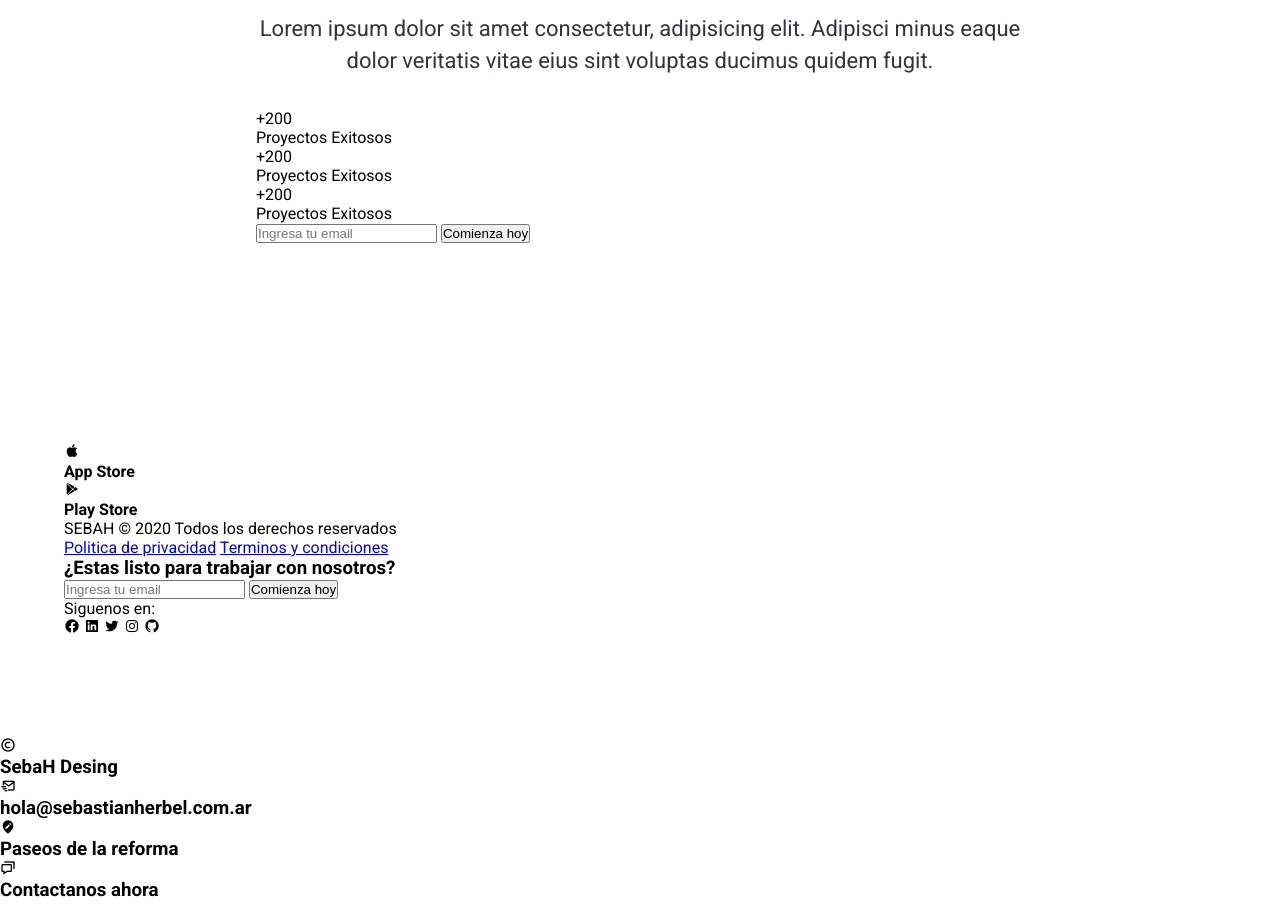
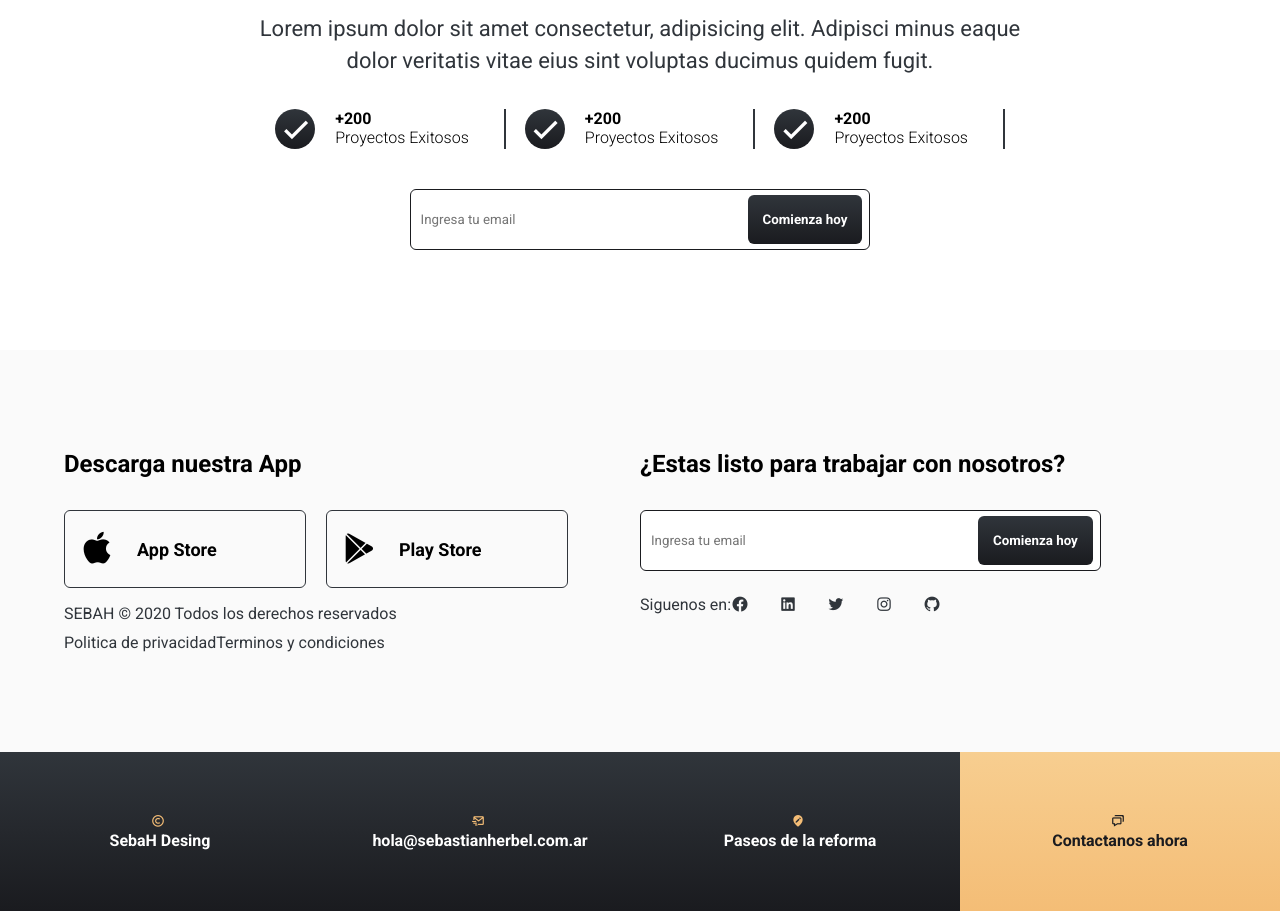
Before and after one commit to sebah10/seba-desarrollo, a plain HTML site: page index.html in a window 1280 px wide. Shown: the part 3784-4695 px from the top of the page. Drawn offline with nearby package versions, Linux system fonts and the light colour scheme.

Commit message:
Se completo la pagina

```diff
--- a/css/styles.css
+++ b/css/styles.css
@@ -352,3 +352,200 @@ body {
     border-radius: 50%;
     object-position: center top;
 }
+
+/* Check */
+
+.check{
+    display:flex;
+    justify-content: space-evenly;
+    flex-wrap: wrap;
+    margin: 0 auto;
+}
+
+.check__item {
+    width: 30%;
+    padding-right: 10px;
+    display: flex;
+    border-right: 2px solid var(--black2);
+}
+
+.bx-check {
+    background: linear-gradient(180deg, #30353b 0%, #1a1b1f 100%);
+    display: inline-block;
+    width: 40px;
+    height: 40px;
+    text-align: center;
+    margin-right: 20px;
+    color: #fff;
+    border-radius: 50%;
+    font-size: 40px;
+}
+
+.check__number {
+    font-weight: 700;
+}
+
+.check__copy {
+    font-weight: 300;
+}
+
+.newsletter {
+    width: 60%;
+    margin: 0 auto;
+    margin-top: 40px;
+    height: auto;
+    font-family: inherit;
+    position:relative;
+    border-radius: 6px;
+}
+
+.newsletter--modifier {
+    margin: 0;
+    width: 80%;
+}
+
+.newsletter__input {
+    width: 100%;
+    height: 100%;
+    padding: 22px 10px;
+    outline: none;
+    font-family: inherit;
+    border-radius: 6px;
+    border: 1px solid var(--black1);
+}
+
+.newsletter__submit {
+    position: absolute;
+    right: 8px;
+    top: 10%;
+    height: 80%;
+    background: linear-gradient(180deg, #30353b 0%, #1a1b1f 100%);
+    color: #fff;
+    padding: 0 15px;
+    border: none;
+    border-radius: 6px;
+    font-family: inherit;
+    font-weight: 700;
+    cursor: pointer;
+}
+
+.footer {
+    background: #fafafa;
+}
+
+.footer__caption {
+    display: flex;
+    flex-wrap: wrap-reverse;
+    justify-content: space-evenly;
+}
+
+.title__footer {
+    font-size: 24px;
+    margin-bottom: 32px;
+}
+
+.download {
+    width: 50%;
+}
+
+.download__app {
+    display: flex;
+}
+
+.download__item {
+    display: flex;
+    padding: 18px 12px;
+    border-radius: 6px;
+    border: 1px solid var(--black2);
+    width: 42%;
+    align-items: center;
+    margin-right: 20px;
+    margin-bottom: 16px;
+}
+
+.donwload__logo {
+    font-size: 40px;
+    margin-right: 20px;
+}
+
+.download__title {
+    font-size: 18px;
+}
+
+.footer__copy {
+    width: 100%;
+    color: var(--black2);
+    display: flex;
+    flex-wrap: wrap;
+}
+
+.copyright {
+    width: 100%;
+}
+
+.politica__privacidad {
+    color: inherit;
+    text-decoration: none;
+    display: inline-block;
+    margin-top: 10px;
+}
+
+.politica__privacidad:hover {
+    text-decoration: underline;
+}
+
+.get-email {
+    width: 50%;
+}
+
+.socialmedia {
+    margin-top: 24px;
+    display: flex;
+    color: var(--black2);
+}
+
+.socialmedia__icon {
+    font-size: 18px;
+    margin-right: 30px;
+    display: inline-block;
+}
+
+.socialmedia__legend ´{
+    color: var(--black2);
+    margin-right: 16px;
+}
+
+.contact {
+    display: flex;
+    width: 100%;
+    flex-wrap: wrap;
+    color: #fff;
+}
+
+.item__contact {
+    width: 25%;
+    padding: 60px 0;
+    text-align: center;
+    background: linear-gradient(180deg, #30353b 0%, #1a1b1f 100%);
+}
+
+.item__contact--gold {
+    background: linear-gradient(180deg, #f7ce90 0%, #f4bd76 100%);
+    color: var(--black1);
+}
+
+.contact_icon {
+    font-size: 14px;
+    color: var(--gold1);
+    line-height: 20px;
+    margin-right: 4px;
+}
+
+.contact__icon--modifier {
+    color: var(--black1);
+}
+
+.contact__title {
+    font-size: 16px;
+    line-height: 20px;
+}
--- a/index.html
+++ b/index.html
@@ -175,7 +175,7 @@
 
             <div class="check">
                 <div class="check__item">
-                    <box-icon name='check'></box-icon>
+                    <i class='bx bx-check'></i>
                     <div class="check__numbers">
                         <p class="check__number">+200</p>
                         <p class="check__copy">Proyectos Exitosos</p>
@@ -183,7 +183,7 @@
                 </div>
 
                 <div class="check__item">
-                    <box-icon name='check'></box-icon>
+                    <i class='bx bx-check'></i>
                     <div class="check__numbers">
                         <p class="check__number">+200</p>
                         <p class="check__copy">Proyectos Exitosos</p>
@@ -191,7 +191,7 @@
                 </div>
 
                 <div class="check__item">
-                    <box-icon name='check'></box-icon>
+                    <i class='bx bx-check'></i>
                     <div class="check__numbers">
                         <p class="check__number">+200</p>
                         <p class="check__copy">Proyectos Exitosos</p>
@@ -210,6 +210,7 @@
     <footer class="footer">
         <div class="container footer__caption">
             <section class="download">
+                <h3 class="title__footer">Descarga nuestra App</h3>
                 <div class="download__app">
                     <div class="download__item">
                         <i class='bx bxl-apple donwload__logo' ></i>
@@ -228,7 +229,7 @@
                 </div>
             </section>
             <section class="get-email">
-                <h3 class="title__fotter">¿Estas listo para trabajar con nosotros?</h3>
+                <h3 class="title__footer">¿Estas listo para trabajar con nosotros?</h3>
                 <form class="newsletter newsletter--modifier">
                     <input type="text" class="newsletter__input" placeholder="Ingresa tu email">
                     <input type="submit" class="newsletter__submit" value="Comienza hoy">
@@ -263,8 +264,8 @@
                 <h3 class="contact__title">Paseos de la reforma</h3>
             </div>
 
-            <div class="item__contact">
-                <i class='bx bx-chat contact_icon' ></i>
+            <div class="item__contact item__contact--gold">
+                <i class='bx bx-chat contact_icon contact__icon--modifier' ></i>
                 <h3 class="contact__title">Contactanos ahora</h3>
             </div>
 
```
